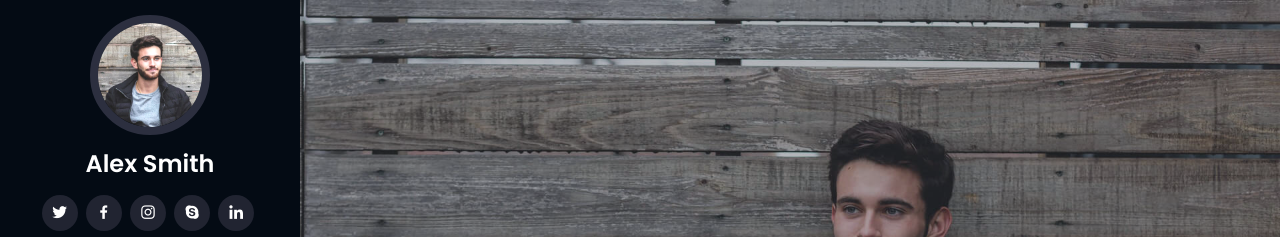
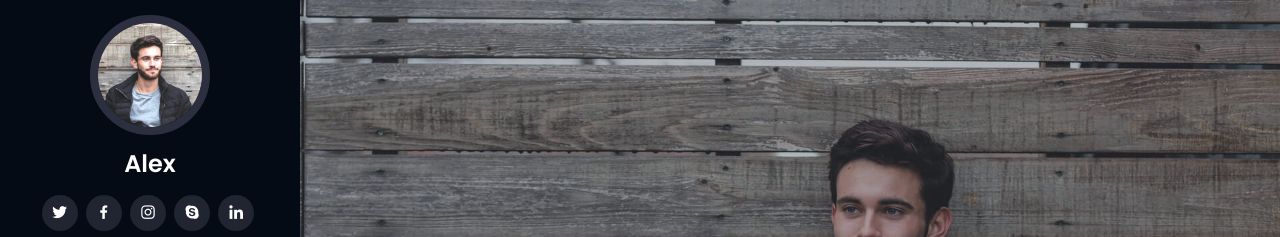
Before and after one commit to Zeng9898/testing, a plain HTML site: page index.html in a window 1280 px wide. Shown: the top 237 px of the page. Drawn offline with nearby package versions, Linux system fonts and the light colour scheme.

Commit message:
delete smith

```diff
--- a/index.html
+++ b/index.html
@@ -47,7 +47,7 @@
 
       <div class="profile">
         <img src="assets/img/profile-img.jpg" alt="" class="img-fluid rounded-circle">
-        <h1 class="text-light"><a href="index.html">Alex Smith</a></h1>
+        <h1 class="text-light"><a href="index.html">Alex</a></h1>
         <div class="social-links mt-3 text-center">
           <a href="#" class="twitter"><i class="bx bxl-twitter"></i></a>
           <a href="#" class="facebook"><i class="bx bxl-facebook"></i></a>
```
Also changed, not shown: 1 other file.
